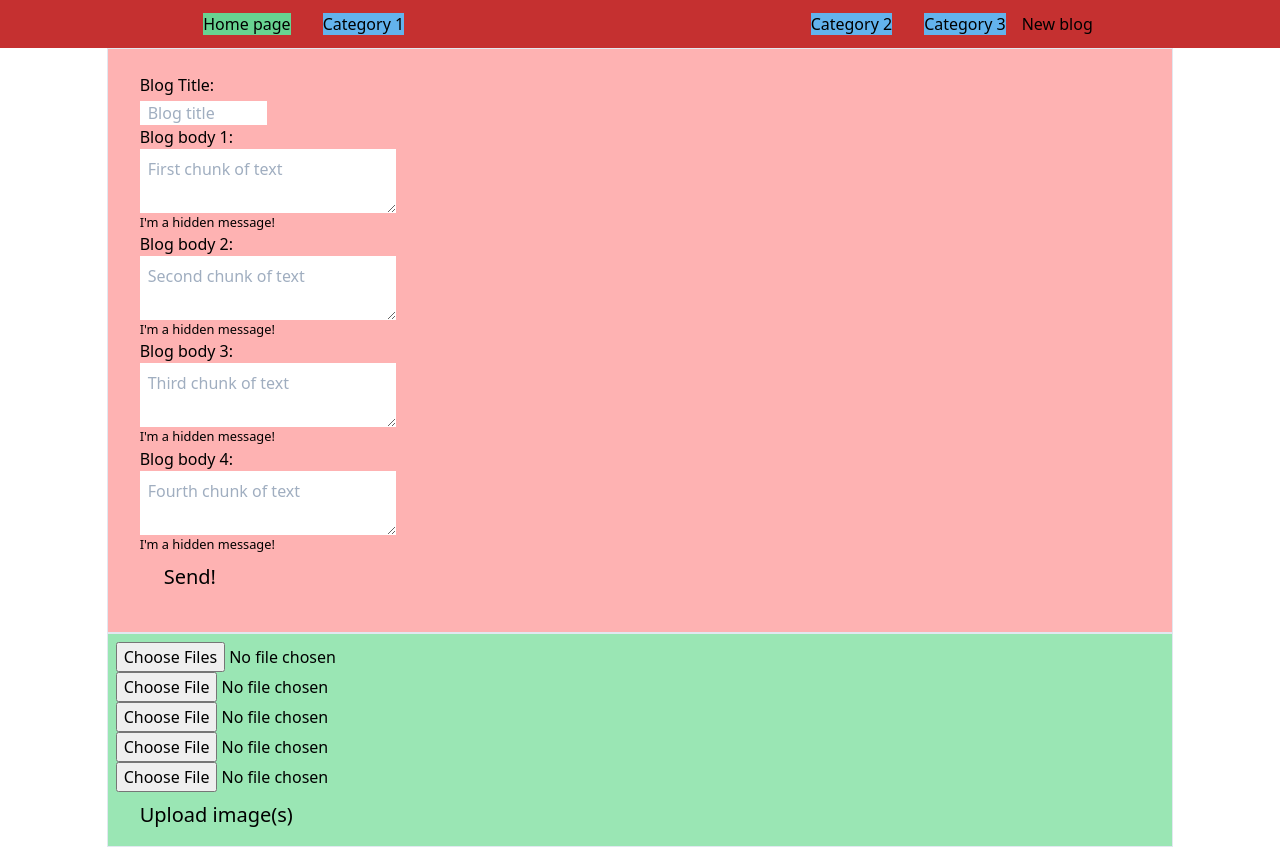
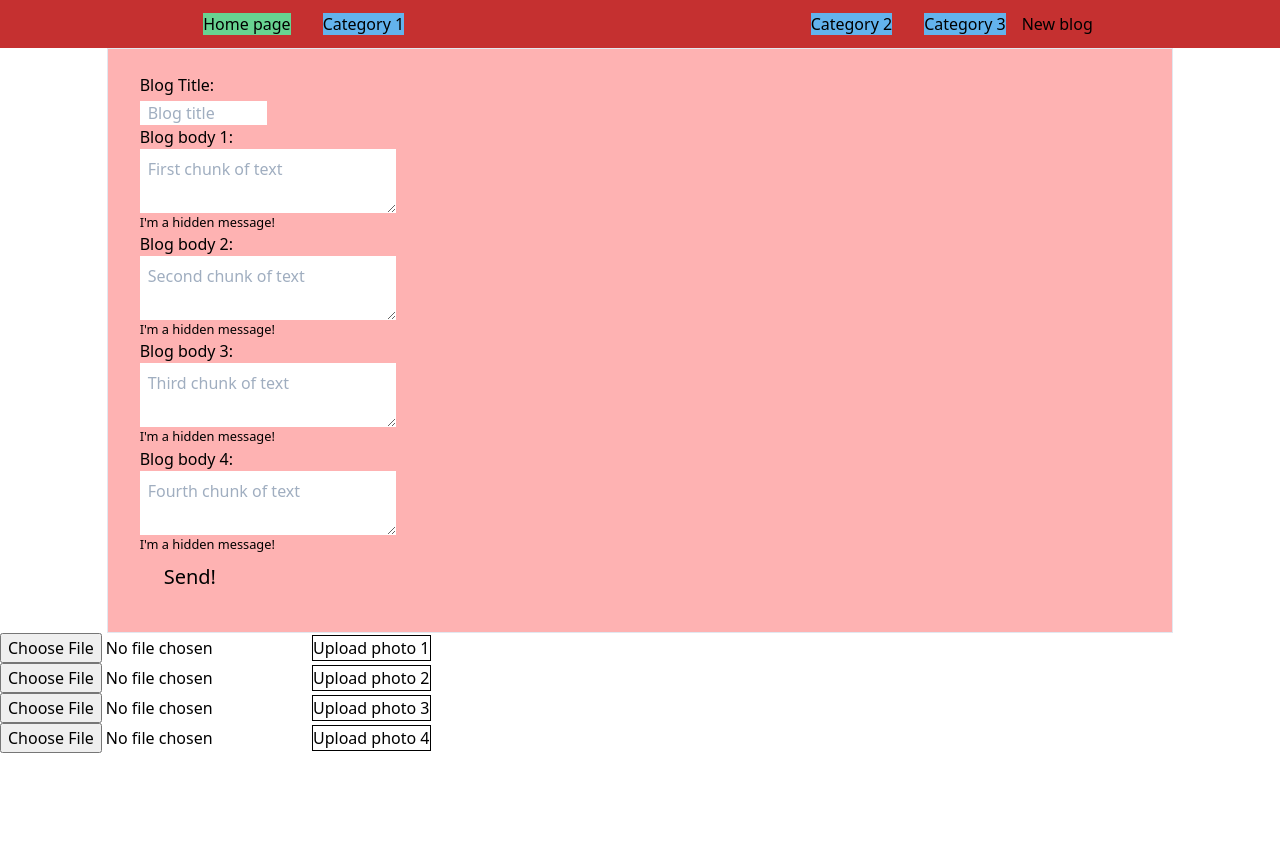
Before and after one commit to dionleung14/meagan-blog, a React (Create React App) app: page /new in a window 1280 px wide. After the commit the page ends 800 px from the top, so only its background shows below. Built offline with nearby package versions, Linux system fonts and the light colour scheme.

Commit message:
completed mvp for a blog submit and blog view with 4 photos

```diff
--- a/src/components/NewBlog.js
+++ b/src/components/NewBlog.js
@@ -168,73 +168,74 @@ export default function NewBlog() {
     return blogState;
   };
 
-  const handleNewPhotos = (event) => {
-    event.preventDefault();
-    const files = document.querySelector("[type=file]").files;
-    const formData = new FormData();
-    for (let i = 0; i < files.length; i++) {
-      formData.append("file", files[i]);
-      formData.append("upload_preset", cloudPreset);
+  // const handleNewPhotos = (event) => {
+  //   event.preventDefault();
+  //   const files = document.querySelector("[type=file]").files;
+  //   const formData = new FormData();
+  //   for (let i = 0; i < files.length; i++) {
 
-      fetch(cloudinaryURL, {
-        method: "POST",
-        body: formData,
-      })
-        .then((response) => {
-          return response.text();
-        })
-        .then((data) => {
-          let returnedData = JSON.parse(data);
-          console.log(returnedData.url);
-          // console.log("before setting state: ", blogState);
-          // a string!!!
-          // let blogStateKey = [key] + "URL"
-          // await settingBlogState(key, returnedData.url);
-          // return setBlogState({
-          //   ...blogState,
-          //   // imageURL.urlArr.push(returnedData.url)
-          //   [key]: returnedData.url,
-          // });
-        });
-    }
-  };
+  //     formData.append("file", files[i]);
+  //     formData.append("upload_preset", cloudPreset);
 
-  const handleNewPhoto = async (event) => {
-    event.preventDefault();
-    // let returnURL = "";
-    for (const [key, value] of Object.entries(imageState)) {
-      // let stateKey = key + "URL";
-      if (value) {
-        let uploadImage = new FormData();
-        uploadImage.append("file", value);
-        uploadImage.append("upload_preset", cloudPreset);
-        fetch(cloudinaryURL, {
-          method: "POST",
-          body: uploadImage,
-        })
-          .then((response) => {
-            return response.text();
-          })
-          .then(async (data) => {
-            let returnedData = JSON.parse(data);
-            console.log(key + " -------- " + returnedData.url);
-            console.log("before setting state: ", blogState);
-            // a string!!!
-            // let blogStateKey = [key] + "URL"
-            await settingBlogState(key, returnedData.url);
-            // return setBlogState({
-            //   ...blogState,
-            //   // imageURL.urlArr.push(returnedData.url)
-            //   [key]: returnedData.url,
-            // });
-          })
-          .then((state) => {
-            console.log("after setting state: ", blogState);
-            console.log(state);
-            // return
-          });
-      }
-    }
+  //     fetch(cloudinaryURL, {
+  //       method: "POST",
+  //       body: formData,
+  //     })
+  //       .then((response) => {
+  //         return response.text();
+  //       })
+  //       .then((data) => {
+  //         let returnedData = JSON.parse(data);
+  //         console.log(returnedData.url);
+  //         // console.log("before setting state: ", blogState);
+  //         // a string!!!
+  //         // let blogStateKey = [key] + "URL"
+  //         // await settingBlogState(key, returnedData.url);
+  //         setBlogState({
+  //           ...blogState,
+  //           // imageURL.urlArr.push(returnedData.url)
+  //           [key]: returnedData.url,
+  //         // });
+  //       });
+  //   }
+  // };
+
+  // const handleNewPhoto = async (event) => {
+  //   event.preventDefault();
+  //   // let returnURL = "";
+  //   for (const [key, value] of Object.entries(imageState)) {
+  //     // let stateKey = key + "URL";
+  //     if (value) {
+  //       let uploadImage = new FormData();
+  //       uploadImage.append("file", value);
+  //       uploadImage.append("upload_preset", cloudPreset);
+  //       fetch(cloudinaryURL, {
+  //         method: "POST",
+  //         body: uploadImage,
+  //       })
+  //         .then((response) => {
+  //           return response.text();
+  //         })
+  //         .then(async (data) => {
+  //           let returnedData = JSON.parse(data);
+  //           console.log(key + " -------- " + returnedData.url);
+  //           console.log("before setting state: ", blogState);
+  //           // a string!!!
+  //           // let blogStateKey = [key] + "URL"
+  //           await settingBlogState(key, returnedData.url);
+  //           // return setBlogState({
+  //           //   ...blogState,
+  //           //   // imageURL.urlArr.push(returnedData.url)
+  //           //   [key]: returnedData.url,
+  //           // });
+  //         })
+  //         .then((state) => {
+  //           console.log("after setting state: ", blogState);
+  //           console.log(state);
+  //           // return
+  //         });
+  //     }
+  //   }
 
   // for (let i = 0; i < imageState.length; i++) {
   // for (const [key, value] of Object.entries(imageState)) {
@@ -270,6 +271,95 @@ export default function NewBlog() {
   //     });
   //   });
   // console.log(returnURL);
+  // };
+
+  const handleNewPhoto1 = (event) => {
+    event.preventDefault();
+    if (imageState.imageOne) {
+      let uploadImage = new FormData();
+      uploadImage.append("file", imageState.imageOne);
+      uploadImage.append("upload_preset", cloudPreset);
+      fetch(cloudinaryURL, {
+        method: "POST",
+        body: uploadImage,
+      })
+        .then((response) => {
+          return response.text();
+        })
+        .then((data) => {
+          let returnedData = JSON.parse(data);
+          setBlogState({
+            ...blogState,
+            imageOneURL: returnedData.url,
+          });
+        });
+    }
+  };
+  const handleNewPhoto2 = (event) => {
+    event.preventDefault();
+    if (imageState.imageOne) {
+      let uploadImage = new FormData();
+      uploadImage.append("file", imageState.imageTwo);
+      uploadImage.append("upload_preset", cloudPreset);
+      fetch(cloudinaryURL, {
+        method: "POST",
+        body: uploadImage,
+      })
+        .then((response) => {
+          return response.text();
+        })
+        .then((data) => {
+          let returnedData = JSON.parse(data);
+          setBlogState({
+            ...blogState,
+            imageTwoURL: returnedData.url,
+          });
+        });
+    }
+  };
+  const handleNewPhoto3 = (event) => {
+    event.preventDefault();
+    if (imageState.imageThree) {
+      let uploadImage = new FormData();
+      uploadImage.append("file", imageState.imageThree);
+      uploadImage.append("upload_preset", cloudPreset);
+      fetch(cloudinaryURL, {
+        method: "POST",
+        body: uploadImage,
+      })
+        .then((response) => {
+          return response.text();
+        })
+        .then((data) => {
+          let returnedData = JSON.parse(data);
+          setBlogState({
+            ...blogState,
+            imageThreeURL: returnedData.url,
+          });
+        });
+    }
+  };
+  const handleNewPhoto4 = (event) => {
+    event.preventDefault();
+    if (imageState.imageFour) {
+      let uploadImage = new FormData();
+      uploadImage.append("file", imageState.imageFour);
+      uploadImage.append("upload_preset", cloudPreset);
+      fetch(cloudinaryURL, {
+        method: "POST",
+        body: uploadImage,
+      })
+        .then((response) => {
+          return response.text();
+        })
+        .then((data) => {
+          let returnedData = JSON.parse(data);
+          setBlogState({
+            ...blogState,
+            imageFourURL: returnedData.url,
+          });
+        });
+    }
   };
 
   const imageChange = (event) => {
@@ -443,21 +533,21 @@ export default function NewBlog() {
           <br />
         </div>
       </form>
-      <form
+      {/* <form
         className="lg:w-5/6 w-full lg:mx-auto p-2 border border-gray-300 bg-green-300"
         id="contact-form"
         // onSubmit={handleNewPhoto}
         onSubmit={handleNewPhotos}
-      >
-        <div className="w-auto flex flex-row">
+      > */}
+      {/* <div className="w-auto flex flex-row">
           <input type="file" name="images" onChange={imageChange} multiple />
-          {/* {previewSource && <img className="w-40" src={previewSource} />} */}
-        </div>
-        <div className="w-auto flex flex-row">
+          {previewSource && <img className="w-40" src={previewSource} />}
+        </div> */}
+      {/* <div className="w-auto flex flex-row">
           <input type="file" name="imageOne" onChange={imageChange} />
-          {/* {previewSource && <img className="w-40" src={previewSource} />} */}
-        </div>
-        <div className="w-auto flex flex-row">
+          {previewSource && <img className="w-40" src={previewSource} />}
+        </div> */}
+      {/* <div className="w-auto flex flex-row">
           <input type="file" name="imageTwo" onChange={imageChange} />
         </div>
         <div className="w-auto flex flex-row">
@@ -465,13 +555,57 @@ export default function NewBlog() {
         </div>
         <div className="w-auto flex flex-row">
           <input type="file" name="imageFour" onChange={imageChange} />
-        </div>
-        <button
+        </div> */}
+      {/* <button
           type="submit"
           className="rounded py-2 px-6 bg-dclpal1-400 hover:bg-dclpal1-200 text-xl hover:text-white"
         >
           Upload image(s)
         </button>
+      </form> */}
+      <form onSubmit={handleNewPhoto1}>
+        <input type="file" name="imageOne" onChange={imageChange} />
+        <button className="border border-black border-2" type="submit">
+          Upload photo 1
+        </button>
+        {blogState.imageOneURL ? (
+          <span>Image 1 successfully uploaded</span>
+        ) : (
+          ""
+        )}
+      </form>
+      <form onSubmit={handleNewPhoto2}>
+        <input type="file" name="imageTwo" onChange={imageChange} />
+        <button className="border border-black border-2" type="submit">
+          Upload photo 2
+        </button>
+        {blogState.imageTwoURL ? (
+          <span>Image 2 successfully uploaded</span>
+        ) : (
+          ""
+        )}
+      </form>
+      <form onSubmit={handleNewPhoto3}>
+        <input type="file" name="imageThree" onChange={imageChange} />
+        <button className="border border-black border-2" type="submit">
+          Upload photo 3
+        </button>
+        {blogState.imageThreeURL ? (
+          <span>Image 3 successfully uploaded</span>
+        ) : (
+          ""
+        )}
+      </form>
+      <form onSubmit={handleNewPhoto4}>
+        <input type="file" name="imageFour" onChange={imageChange} />
+        <button className="border border-black border-2" type="submit">
+          Upload photo 4
+        </button>
+        {blogState.imageFourURL ? (
+          <span>Image 4 successfully uploaded</span>
+        ) : (
+          ""
+        )}
       </form>
     </div>
   );
```
Also changed, not shown: src/pages/BlogRFC.js (+30 -4 lines). Lines whose indentation alone changed are shown as unchanged.
